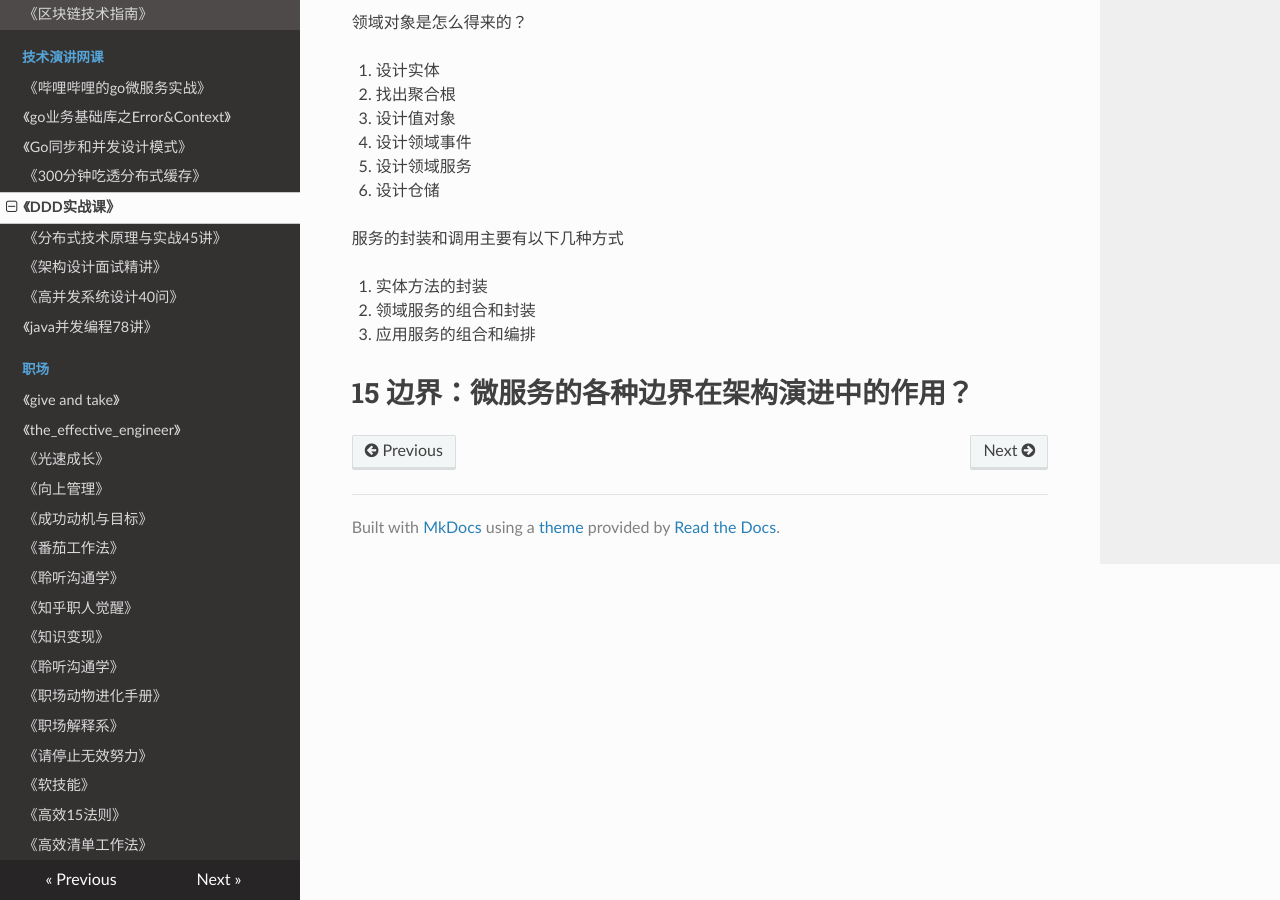
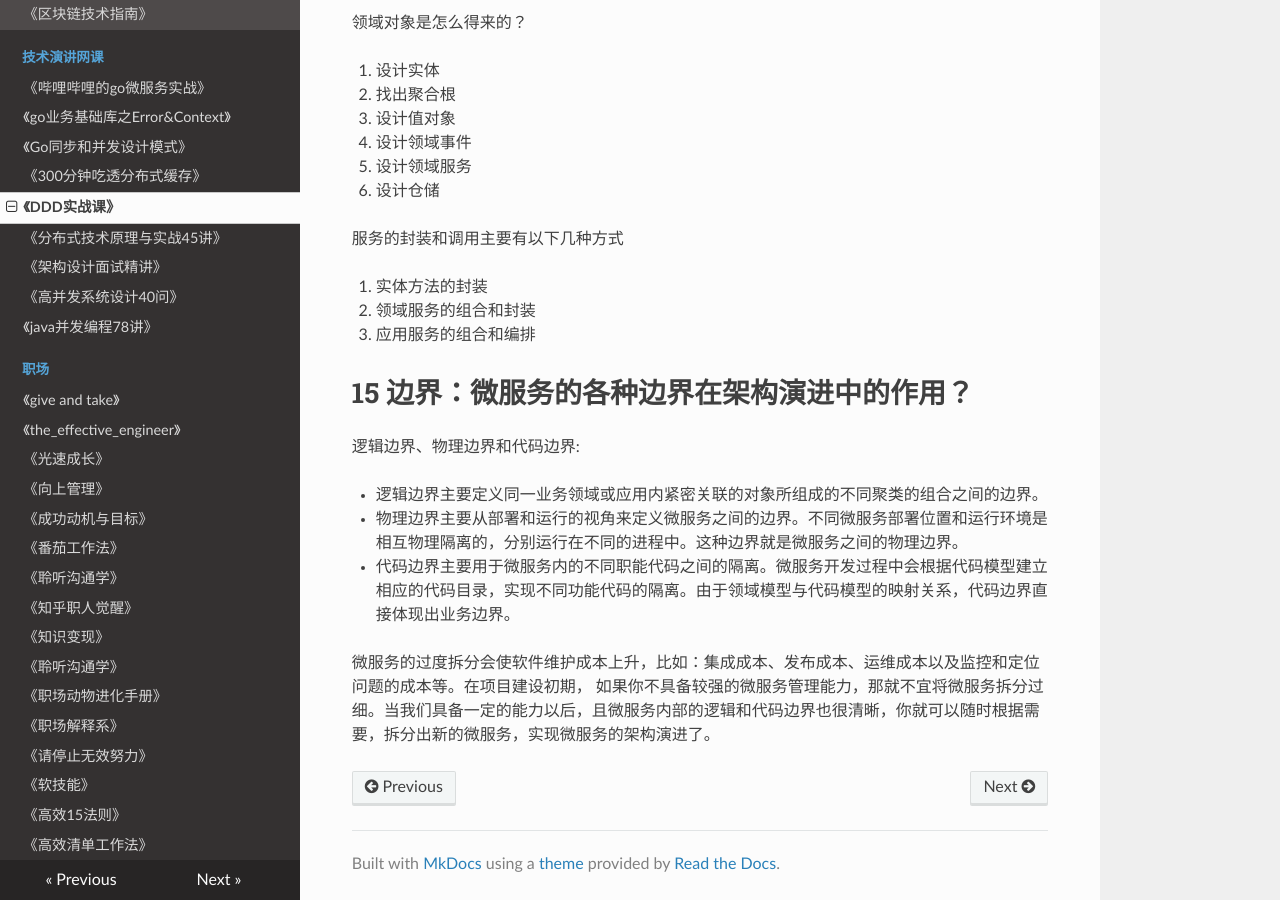
Before and after one commit to PegasusWang/booknotes, an MkDocs documentation site: the page built from docs/lecture/网课/DDD实战课/DDD实战课.md, in a window 1280 px wide and 900 px high, scrolled down 9053 px. Built offline with MkDocs 1.6.1, drawn with Linux system fonts in a browser that asks for light colours; nearby versions of some CDN libraries; old or Windows-style settings are respelled for this version of MkDocs.

Commit message:
DDD 边界

```diff
--- a/docs/lecture/网课/DDD实战课/DDD实战课.md
+++ b/docs/lecture/网课/DDD实战课/DDD实战课.md
@@ -241,3 +241,11 @@
 
 
 # 15 边界：微服务的各种边界在架构演进中的作用？
+逻辑边界、物理边界和代码边界:
+
+- 逻辑边界主要定义同一业务领域或应用内紧密关联的对象所组成的不同聚类的组合之间的边界。
+- 物理边界主要从部署和运行的视角来定义微服务之间的边界。不同微服务部署位置和运行环境是相互物理隔离的，分别运行在不同的进程中。这种边界就是微服务之间的物理边界。
+- 代码边界主要用于微服务内的不同职能代码之间的隔离。微服务开发过程中会根据代码模型建立相应的代码目录，实现不同功能代码的隔离。由于领域模型与代码模型的映射关系，代码边界直接体现出业务边界。
+
+微服务的过度拆分会使软件维护成本上升，比如：集成成本、发布成本、运维成本以及监控和定位问题的成本等。在项目建设初期，
+如果你不具备较强的微服务管理能力，那就不宜将微服务拆分过细。当我们具备一定的能力以后，且微服务内部的逻辑和代码边界也很清晰，你就可以随时根据需要，拆分出新的微服务，实现微服务的架构演进了。
```
